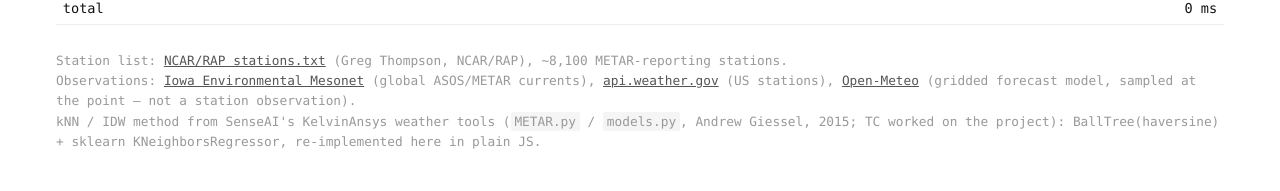
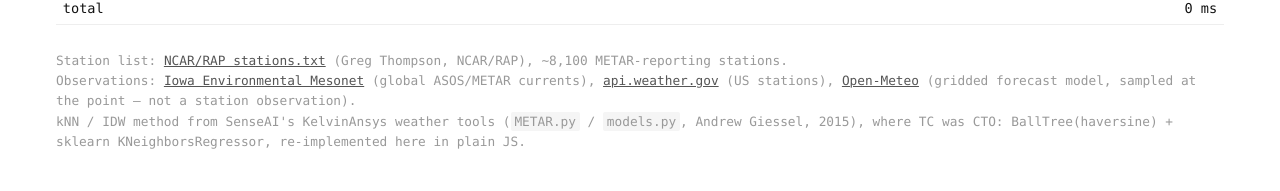
Before and after one commit to idle-intelligence/trucs.ai, a Jekyll site: the page knn-weather/index.html, which Jekyll copies as it is, in a window 1280 px wide. Shown: the part 1484-1675 px from the top of the page. Built offline with Jekyll 4.4.1, drawn with Linux system fonts in a browser that asks for light colours.

Commit message:
knn-weather: attribution — SenseAI, where TC was CTO

```diff
--- a/knn-weather/index.html
+++ b/knn-weather/index.html
@@ -126,7 +126,7 @@
     <p class="panel-desc" style="margin-top: 2em;">
       Station list: <a href="http://www.rap.ucar.edu/weather/surface/stations.txt">NCAR/RAP stations.txt</a> (Greg Thompson, NCAR/RAP), ~8,100 METAR-reporting stations.<br>
       Observations: <a href="https://mesonet.agron.iastate.edu/">Iowa Environmental Mesonet</a> (global ASOS/METAR currents), <a href="https://www.weather.gov/documentation/services-web-api">api.weather.gov</a> (US stations), <a href="https://open-meteo.com/">Open-Meteo</a> (gridded forecast model, sampled at the point — not a station observation).<br>
-      kNN / IDW method from SenseAI's KelvinAnsys weather tools (<code>METAR.py</code> / <code>models.py</code>, Andrew Giessel, 2015; TC worked on the project): BallTree(haversine) + sklearn KNeighborsRegressor, re-implemented here in plain JS.
+      kNN / IDW method from SenseAI's KelvinAnsys weather tools (<code>METAR.py</code> / <code>models.py</code>, Andrew Giessel, 2015), where TC was CTO: BallTree(haversine) + sklearn KNeighborsRegressor, re-implemented here in plain JS.
     </p>
   </main>
 
```
